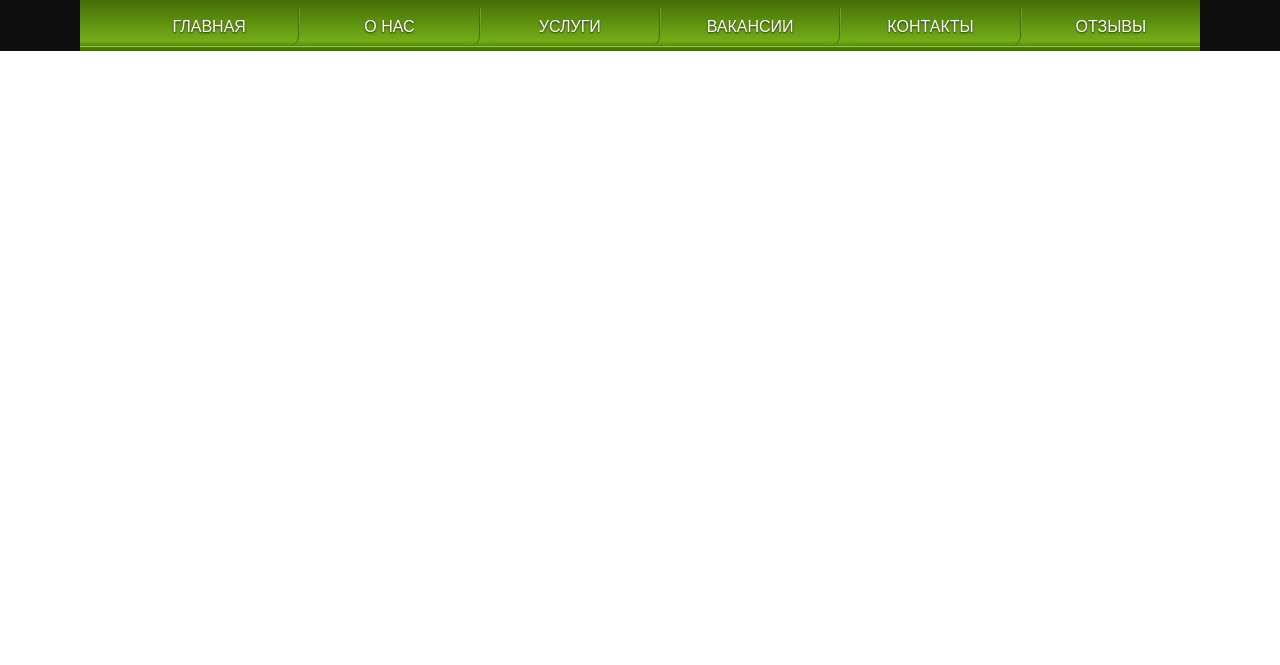
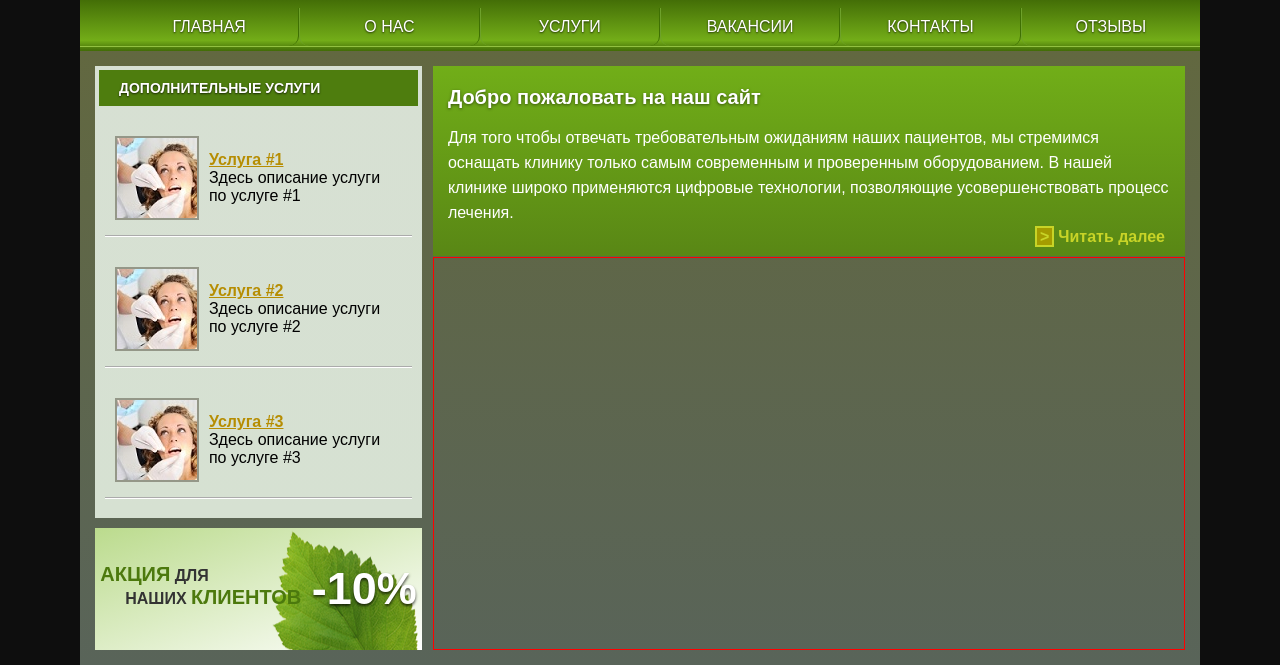
Before and after one commit to ArtemRep/clinic-template, a plain HTML site: page index.html in a window 1280 px wide. Shown: the part 338-1003 px from the top of the page. Before the commit the page ends 800 px from the top, so only its background shows below. Drawn offline with Linux system fonts and the light colour scheme.

Commit message:
Left part of the content section

```diff
--- a/css/index.css
+++ b/css/index.css
@@ -1 +1,2 @@
 @import url('header_desctop.css');
+@import url('main_content.css');
--- /dev/null
+++ b/css/main_content.css
@@ -0,0 +1,139 @@
+/* ЛЕВЫЙ БЛОК */
+.bottom_side {
+    background: linear-gradient(#626840,#596459);
+    padding:15px;
+}
+
+.content{
+    /* border: 1px solid white; */
+    display: flex;
+    justify-content: space-between;
+}
+
+.content_left{
+    /* border: 1px solid white; */
+    flex-basis: 30%;
+}
+
+.content_left section{
+    background: linear-gradient(#d7e0d3,#d6e1d2);
+    padding:4px;
+}
+
+.content_left section h3{
+    text-transform: uppercase;
+    color:#fff;
+    background: #4e7d0e;
+    font-size:14px;
+    text-shadow: 0 1px 2px rgba(0,0,0,0.7);
+    padding: 10px 20px;
+    margin:0;
+}
+
+.content_left article{
+    display:flex;
+    align-items:center;
+    width:90%;
+    margin: 15px auto;
+    padding:15px 10px;
+    border-bottom:2px groove #fff;
+}
+
+.content_left article img{
+    border:2px solid #949788;
+    margin-right:10px;
+}
+
+.content_left article p{
+    margin: 0;
+}
+
+.content_left article p a{
+    color:#b68d02;
+    font-weight: bold;
+}
+
+/* !Левый нижний баннер */
+
+.content_left .bottom {
+    background: url("../images/mini-banner.png") no-repeat right 5%, linear-gradient(to bottom right, #bbdb8d,#fff);
+    padding:35px 0;
+    margin-top:10px;
+    display: flex;
+    justify-content:space-around;
+}
+
+.content_left .bottom .left p {
+    text-transform: uppercase;
+    color:#333333;
+    font-weight: bold;
+    margin:0;
+}
+
+.content_left .bottom .left p:last-child {
+    margin-left:25px;
+}
+
+.content_left .bottom .left span {
+    font-size: 20px;
+    color:#4c790d;
+}
+
+.content_left .bottom .right p {
+    color:#fff;
+    font-size: 45px;
+    margin:0;
+    font-weight: bold;
+    text-shadow: 0 2px 3px rgba(0,0,0,0.7);
+}
+
+/* !ПРАВЫЙ КОНТЕНТНЫЙ БЛОК */
+
+.content_right {
+    display: flex;
+    flex-direction:column;
+    flex-basis:69%;
+    justify-content:space-between;
+}
+
+.content_right .top {
+    background: linear-gradient(#71ae18,#598715);
+    flex-basis:31%;
+    padding:15px;
+    box-sizing: border-box;
+    position: relative;
+}
+
+.content_right .top h2 {
+    color:#fff;
+    font-size: 20px;
+    margin:5px 0;
+    text-shadow: 0 1px 3px rgba(0,0,0,0.5);
+}
+
+.content_right .top p {
+    color:#fff;
+    line-height: 25px;
+}
+
+.content_right .top a {
+    color:#c8d427;
+    font-weight: bold;
+    text-decoration: none;
+    position: absolute;
+    bottom:10px;
+    right:20px;
+}
+
+.content_right .top a:before {
+    content:"\003E";
+    margin-right:4px;
+    border:2px solid #c8d427;
+    padding:0 3px;
+    background: #a49c00;
+}
+
+.content_right .bottom {
+    border:1px solid red;
+    flex-basis:67%;
+}
--- a/index.html
+++ b/index.html
@@ -1,5 +1,6 @@
 <!DOCTYPE html>
 <html>
+
 <head>
     <title>Моя первая HTML-страница</title>
     <meta http-equiv="content-type" content="text/html; charset=utf-8" />
@@ -8,14 +9,15 @@
     <meta name="description" content="Моя первая HTML-страница" />
     <link rel="shortcut icon" type="image/x-icon" href="favicon.ico" />
     <!-- <link rel="stylesheet" type="text/css" href="css/style.css"/> -->
-    <link rel="stylesheet" type="text/css" href="css/index.css"/>
+    <link rel="stylesheet" type="text/css" href="css/index.css" />
 </head>
+
 <body>
     <div class="container">
         <header>
             <div class="top">
                 <div class="logo">
-                    <img src="images/logo.png" alt="Логотип"/>
+                    <img src="images/logo.png" alt="Логотип" />
                     <div>
                         <p>
                             <span>Стоматологическая</span>
@@ -27,7 +29,7 @@
                     </div>
                 </div>
                 <form action="" method="POST">
-                    <input type="text" placeholder="Поиск по сайту"/>
+                    <input type="text" placeholder="Поиск по сайту" />
                     <button>Поиск</button>
                 </form>
             </div>
@@ -51,13 +53,73 @@
             </nav>
         </header>
 
+        <div class="bottom_side">
+
+
+
         <div class="content">
 
+            <!-- !ЛЕВЫЙ КОНТЕНТНЫЙ БЛОК -->
+            <div class="content_left">
+                <section>
+                    <h3>Дополнительные услуги</h3>
+                    <article>
+                        <img src="images/services.jpg" />
+                        <div>
+                            <p><a href="#">Услуга #1</a></p>
+                            <p>Здесь описание услуги по услуге #1</p>
+                        </div>
+                    </article>
+                    <article>
+                        <img src="images/services.jpg" />
+                        <div>
+                            <p><a href="#">Услуга #2</a></p>
+                            <p>Здесь описание услуги по услуге #2</p>
+                        </div>
+                    </article>
+                    <article>
+                        <img src="images/services.jpg" />
+                        <div>
+                            <p><a href="#">Услуга #3</a></p>
+                            <p>Здесь описание услуги по услуге #3</p>
+                        </div>
+                    </article>
+                </section>
+
+                <div class="bottom">
+                    <div class="left">
+                        <p><span>Акция</span> для</p>
+                        <p>наших <span>клиентов</span></p>
+                    </div>
+                    <div class="right">
+                        <p>-10%</p>
+                    </div>
+                </div>
+            </div>
+
+
+            <!-- !ПРАВЫЙ КОНТЕНТНЫЙ БЛОК -->
+            <div class="content_right">
+                <div class="top">
+                    <h2>Добро пожаловать на наш сайт</h2>
+                    <p>Для того чтобы отвечать требовательным ожиданиям наших пациентов, мы стремимся оснащать клинику
+                        только самым современным и проверенным оборудованием. В нашей клинике широко применяются
+                        цифровые технологии, позволяющие усовершенствовать процесс лечения.</p>
+                    <a href="#">Читать далее</a>
+                </div>
+
+                <div class="bottom">
+                    <!-- ?НИжний правый блок -->
+                </div>
+            </div>
         </div>
 
         <footer>
 
         </footer>
     </div>
+
+    </div>
 </body>
+
 </html>
```
Also changed, not shown: images/mini-banner.png (added), images/services.jpg (added). Lines whose indentation alone changed are shown as unchanged.
